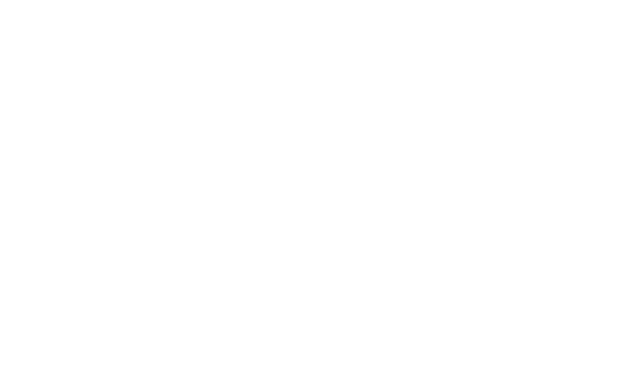
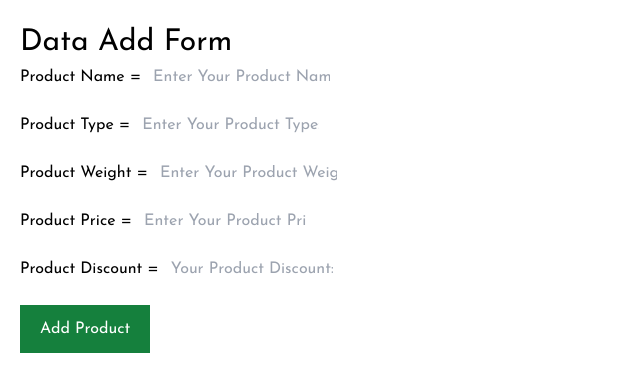
Before and after one commit to NasifaTalukder/Metro-MERN-Stack-Project, a React (Vite) app in the folder metro/: page /productadd in a window 1280 px wide. Before the commit this address had no page. Shown: the top 392 px of the page, without its empty margins (0-640 px from the left). Built offline with nearby package versions, Linux system fonts and the light colour scheme.

Commit message:
Data add to server using post method

```diff
--- a/metro/src/App.jsx
+++ b/metro/src/App.jsx
@@ -1,4 +1,4 @@
-import React from 'react';
+import React, { useEffect, useState } from 'react';
 import './App.css';
 import MenuSec from './components/Homepage/MenuSec';
 import MenuBottom from './components/Homepage/MenuBottom';
@@ -25,6 +25,8 @@
 import CopyRightSec from './components/Homepage/CopyRightSec';
 import SocialIcons from './components/Homepage/SocialIcons';
 import PaymentMethod from './components/Homepage/PaymentMethod';
+import { getProduct } from './helper/helper';
+
 
 
 
@@ -32,6 +34,20 @@
 
 
 function App() {
+
+  let [product,setProduct]=useState([]);
+
+const dataShowHandler = async () => {
+  let ShowDb = await getProduct();
+  setProduct(ShowDb.products);
+  return ShowDb
+    // console.log(ShowDb.products);
+   };
+  useEffect(()=>{
+    dataShowHandler();
+  },[]);
+
+  console.log(product)
 
   return (
     <>
@@ -64,16 +80,22 @@
           {/* ------Game Controller Comp---- */}
           <GameControllerSec/>
           <div className='flex flex-wrap space-x-6 ml-6 h-96'>
+            {/* -------Using map for Show data in Webite---- */}
+          {
+          product.map((prodD)=>(
+            <KeyboardComp data ={prodD}/>
+            ))}
+
            {/* ------KeyBoard Comp---------- */}
-           <KeyboardComp/>
+           {/* <KeyboardComp/> */}
            {/* ------------Speaker Comp------------ */}
-          <SpeakerComp/>
+          {/* <SpeakerComp/> */}
             </div>
         <div className='flex flex-wrap space-x-6 ml-[660px] mt-[-370px]'>
           {/* ------------HeadPhoneComp-------- */}
-          <HeadPhoneComp/>
+          {/* <HeadPhoneComp/> */}
           {/* -------------UltraLaserComp------------- */}
-          <UltraLaserComp/>
+          {/* <UltraLaserComp/> */}
         </div>
         <div/>
         </div>
--- /dev/null
+++ b/metro/src/components/Dashboard/productAdd.jsx
@@ -0,0 +1,87 @@
+import React, { useState } from "react";
+import {addProduct }from "../../helper/helper"
+
+function ProductAdd() {
+  const allData = {
+    productName: "",
+    productType: "",
+    productWeight: "",
+    productPrice: "",
+    productDics: "",
+  };
+  const [input, setInput] = useState();
+
+  const inputHandler = (e) => {
+    setInput({ ...input, [e.target.name]: e.target.value });
+  };
+  const submitHandler = (e) => {
+    e.preventDefault();
+    addProduct(input)
+    // console.log(input);
+  };
+
+  return (
+    <>
+      <form action="" onSubmit={submitHandler}>
+        <div className="p-5">
+          <h1 className="text-[30px]">Data Add Form</h1>
+          <label htmlFor="">Product Name =</label>
+          <input
+            type="text"
+            placeholder="Enter Your Product Name:"
+            className="ml-3"
+            name="productName"
+            onChange={inputHandler}
+          />
+          <br />
+          <br />
+          <label htmlFor="">Product Type =</label>
+          <input
+            type="text"
+            placeholder="Enter Your Product Type:"
+            className="ml-3"
+            name="productType"
+            onChange={inputHandler}
+          />
+          <br />
+          <br />
+          <label htmlFor="">Product Weight =</label>
+          <input
+            type="text"
+            placeholder="Enter Your Product Weight:"
+            className="ml-3"
+            name="productWeight"
+            onChange={inputHandler}
+          />
+          <br />
+          <br />
+          <label htmlFor="">Product Price =</label>
+          <input
+            type="number"
+            placeholder="Enter Your Product Price:"
+            className="ml-3"
+            name="productPrice"
+            onChange={inputHandler}
+          />
+          <br />
+          <br />
+          <label htmlFor="">Product Discount =</label>
+          <input
+            type="number"
+            placeholder="Your Product Discount:"
+            className="ml-3"
+            name="productDics"
+            onChange={inputHandler}
+          />
+          <br />
+          <br />
+          <button type="submit" className="px-5 py-3 bg-green-700 text-white">
+            Add Product
+          </button>
+        </div>
+      </form>
+    </>
+  );
+}
+
+export default ProductAdd;
--- a/metro/src/components/Homepage/KeyboardComp.jsx
+++ b/metro/src/components/Homepage/KeyboardComp.jsx
@@ -1,7 +1,7 @@
 import React from 'react'
 import keyBoard from "../../assets/./HomePagePic/Keyboard.jpg"
 
-const KeyboardComp = () => {
+const KeyboardComp = ({data}) => {
   return (
     <>
      <div className='KeyBoardImg'>
@@ -12,11 +12,11 @@
               <img src={keyBoard} alt="" className='relative w-[308px] rounded'/>
             </div>
             <div className='KeyBoardPrice flex flex-wrap absolute z-[1000] mt-[-60px] space-x-3 ml-6'>
-              <p className='text-lg text-slate-400 font-semibold'><del>$390.00</del></p>
-              <h2 className='text-xl font-semibold'>$375.00</h2>
+              <p className='text-lg text-slate-400 font-semibold'><del>{data.productPrice}</del></p>
+              <h2 className='text-xl font-semibold'>{data.productDics}</h2>
             </div>
-            <p className='absolute z-[1000] mt-[-30px] ml-6 text-slate-400 font-semibold'>Keyboard</p>
-            <p className='KeyBoardAdd absolute z-[1000] mt-[-60px] ml-6 text-black font-bold font-sans text-sm'>BUY FROM AMAZON</p>
+            <p className='absolute z-[1000] mt-[-30px] ml-6 text-slate-400 font-semibold'>{data.productName}</p>
+            <p className='KeyBoardAdd absolute z-[1000] mt-[-60px] ml-6 text-black font-bold font-sans text-sm'>{data.productType}</p>
           </div>
     </>
   )
--- a/metro/src/components/Homepage/MenuSec.jsx
+++ b/metro/src/components/Homepage/MenuSec.jsx
@@ -1,23 +1,26 @@
-import React from 'react';
+import React, { useEffect } from 'react';
 import darkLogo from "../../assets/./HomePagePic/logo-dark.png";
 import PersonOutlineIcon from '@mui/icons-material/PersonOutline';
 import SearchIcon from '@mui/icons-material/Search';
 import FavoriteBorderIcon from '@mui/icons-material/FavoriteBorder';
 import ShoppingCartIcon from '@mui/icons-material/ShoppingCart';
 import KeyboardArrowDownIcon from '@mui/icons-material/KeyboardArrowDown';
+
 import {
   Link,
 } from "react-router-dom";
-import { getStudent } from '../../helper/helper';
+import { getProduct} from '../../helper/helper';
 
 
 const MenuSec = () => {
-
-  const dataShowHandler = async () => {
-    let DbShow=await getStudent();
-    console.log(DbShow);
-   };
-
+// --------Data show when OnClick on My Account Route----
+//   const dataShowHandler = async () => {
+//     let DbShow=await getProduct();
+//     console.log(DbShow.products);
+//    };
+// useEffect(()=>{
+//   dataShowHandler();
+// },[]);
   return (
     <>
      <div className='flex flex-wrap justify-between pt-5 overflow-hidden'>
@@ -29,10 +32,10 @@
               <ul className='flex flex-wrap space-x-2 text-medium font-medium  mt-3'>
                 <li><Link to="/">Home<KeyboardArrowDownIcon fontSize='small'/></Link></li>
                 <li><Link to="/Shop">Shop<KeyboardArrowDownIcon fontSize='small'/></Link></li>
-                <li><Link to="/Cart">Cart<KeyboardArrowDownIcon fontSize='small'/></Link></li>
+                <li><Link to="/productadd">Cart<KeyboardArrowDownIcon fontSize='small'/></Link></li>
                 <li><Link to="/CheckOut">Checkout<KeyboardArrowDownIcon fontSize='small'/></Link></li>
                 <li><Link to="/404">Error<KeyboardArrowDownIcon fontSize='small'/></Link></li>
-                <li onClick={dataShowHandler}><Link to="/My Account">My Account<KeyboardArrowDownIcon fontSize='small'/></Link></li>
+                <li><Link to="/My Account">My Account<KeyboardArrowDownIcon fontSize='small'/></Link></li>
                 <li><Link to="/Contact">Contact</Link></li>
               </ul>
             </div>
--- a/metro/src/components/RouterPage.jsx
+++ b/metro/src/components/RouterPage.jsx
@@ -6,6 +6,7 @@
 import {Error} from "../components/Error"
 import { Contact } from './Contact';
 import { Cart } from './Cart';
+import ProductAdd from './Dashboard/productAdd';
 import {
     BrowserRouter as Router,
     Route,
@@ -25,6 +26,10 @@
     <Route path='/404' element={<Error/>}/>
     <Route path='/Contact' element={<Contact/>}/>
     <Route path='/Cart' element={<Cart/>}/>
+    <Route path='/productadd' element={<ProductAdd/>}/>
+    <Route path='*' element={<Error/>}/>
+
+
 
  </Routes>
 
--- a/metro/src/helper/helper.js
+++ b/metro/src/helper/helper.js
@@ -1,9 +1,13 @@
-
-import axois from './api';
+import axois from "./api";
 
 // --------Get Student-------
 
-export async function getStudent() {
- const {data} = await axois.get("/")
- return data;
+export async function getProduct() {
+  const { data } = await axois.get("/");
+  return data;
 }
+
+export async function addProduct(prodData) {
+  const { data } = await axois.post("/productAdd", prodData );
+  return data;
+}
```
Also changed, not shown: 2 other files (tests, documents, lock files or other folders).
